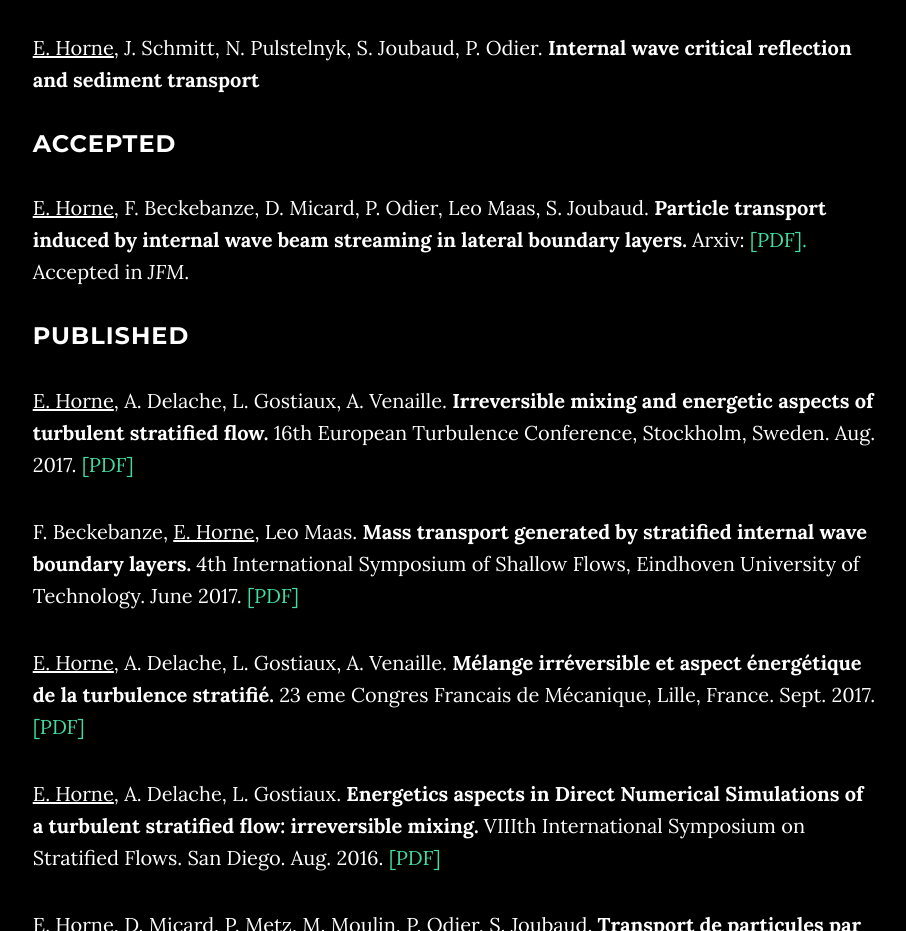
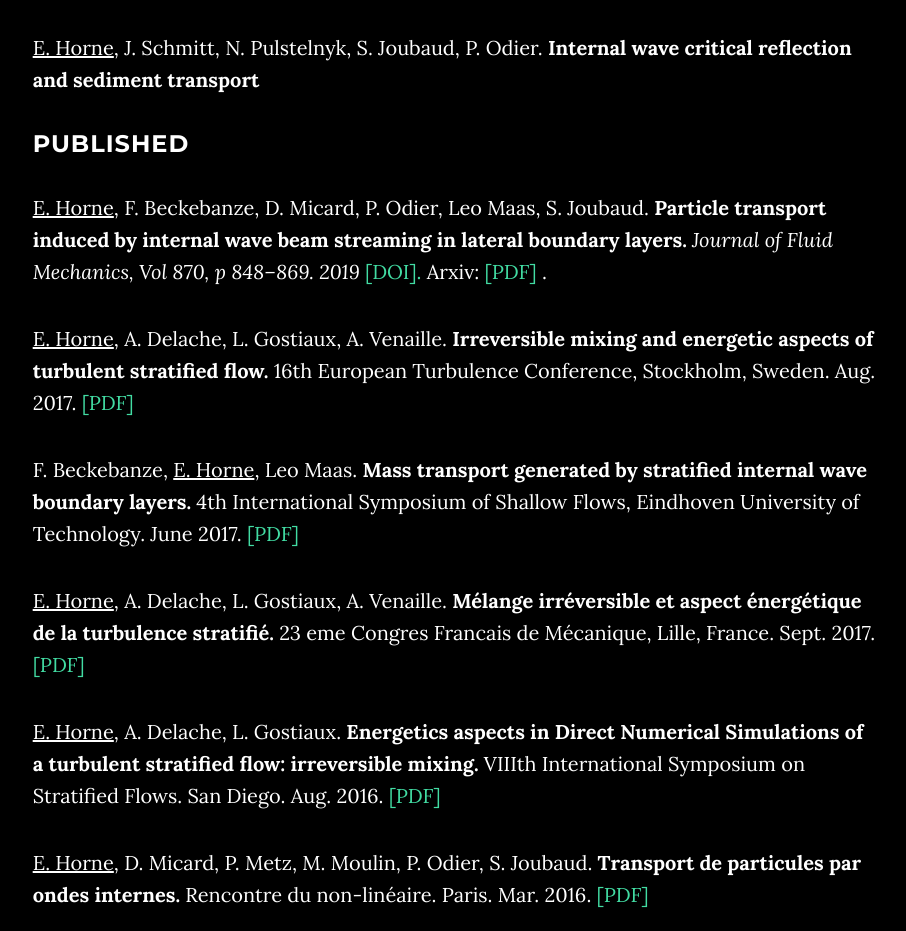
Before and after one commit to ernehorne/my_personal_web, a website: page index.html in a window 1280 px wide. Shown: the part 9322-10253 px from the top of the page, without its empty margins (59-965 px from the left). Drawn offline with nearby package versions, Linux system fonts and the light colour scheme; some packages are replaced by stand-ins of ours.

```diff
--- a/index.html
+++ b/index.html
@@ -176,9 +176,11 @@
                 <h3>In progress</h3>
                 <p><u>E. Horne</u>, A. Delache, A. Venaille, L. Gostiaux. <b>Mixing efficiency and partition of energy in decaying stratified turbulence.</b></p>
                 <p><u>E. Horne</u>, J. Schmitt, N. Pulstelnyk, S. Joubaud, P. Odier. <b>Internal wave critical reflection and sediment transport</b></p>
-		<h3>Accepted</h3>
-		<p><u>E. Horne</u>, F. Beckebanze, D. Micard, P. Odier, Leo Maas, S. Joubaud. <b>Particle transport induced by internal wave beam streaming in lateral boundary layers. </b> Arxiv: <a href="https://arxiv.org/abs/1810.02714"> [PDF]. </a> Accepted in <i>JFM</i>.</p>
+		<!--<h3>Accepted</h3> -->
                 <h3>Published</h3>
+
+		<p><u>E. Horne</u>, F. Beckebanze, D. Micard, P. Odier, Leo Maas, S. Joubaud. <b>Particle transport induced by internal wave beam streaming in lateral boundary layers. </b> <i>Journal of Fluid Mechanics, Vol 870, p 848–869. 2019</i> <a href="https://doi.org/10.1017/jfm.2019.251"> [DOI]. </a>  Arxiv: <a href="https://arxiv.org/abs/1810.02714"> [PDF] </a>. </p>
+
                 <p><u>E. Horne</u>, A. Delache, L. Gostiaux, A. Venaille. <b>Irreversible mixing and energetic aspects of turbulent stratified flow. </b> 16th European Turbulence Conference, Stockholm, Sweden. Aug. 2017. <a href="doc/conference/Horne_ETC17.pdf"> [PDF] </a> </p>
                 <p>F. Beckebanze, <u>E. Horne</u>,  Leo Maas. <b>Mass transport generated by stratified internal wave boundary layers. </b> 4th International Symposium of Shallow Flows, Eindhoven University of Technology. June 2017. <a href="doc/conference/Beckebanze_Horne_ISSF2017.pdf"> [PDF] </a> </p>
                 <p><u>E. Horne</u>, A. Delache, L. Gostiaux, A. Venaille. <b>M&eacutelange irr&eacuteversible et aspect &eacutenerg&eacutetique de la turbulence stratifi&eacute. </b> 23 eme Congres Francais de M&eacutecanique, Lille, France. Sept. 2017. <a href="doc/conference/Horne_CFM17.pdf"> [PDF] </a> </p>
```
